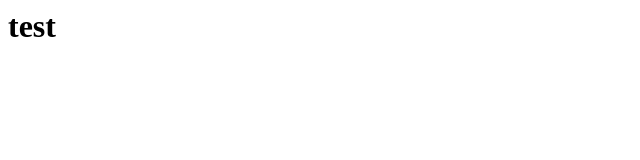
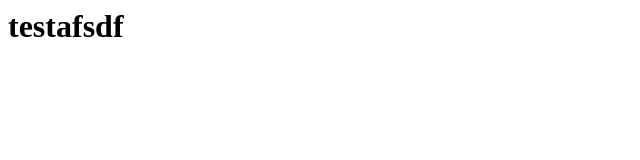
Before and after one commit to anandtadela/angular, a plain HTML site: page index.html in a window 1280 px wide. Shown: the whole page, without its empty margins (0-640 px from the left). Drawn offline with Linux system fonts and the light colour scheme.

```diff
--- a/index.html
+++ b/index.html
@@ -4,6 +4,6 @@
 	<title>
 	</title>
 	<body>
-		<h1>test</h1>
+		<h1>testafsdf</h1>
 	</body>
 </html>
```
